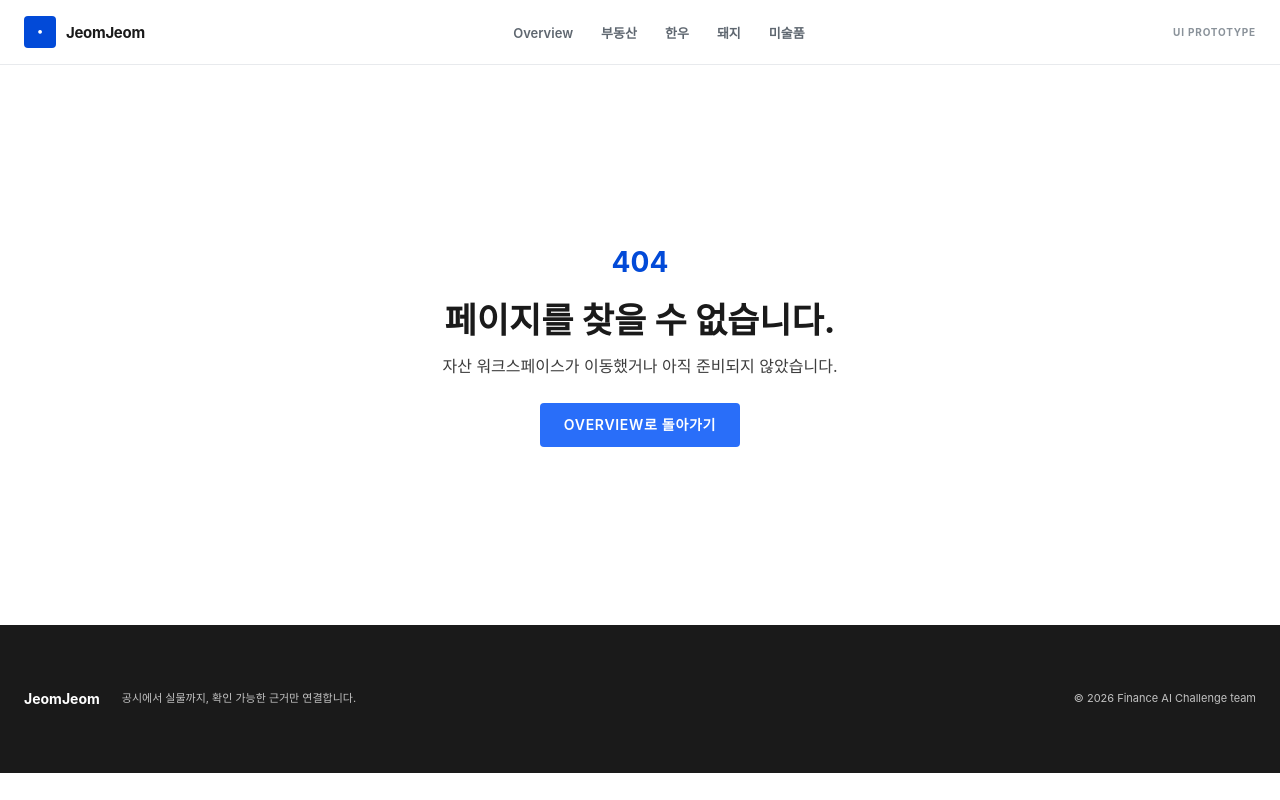
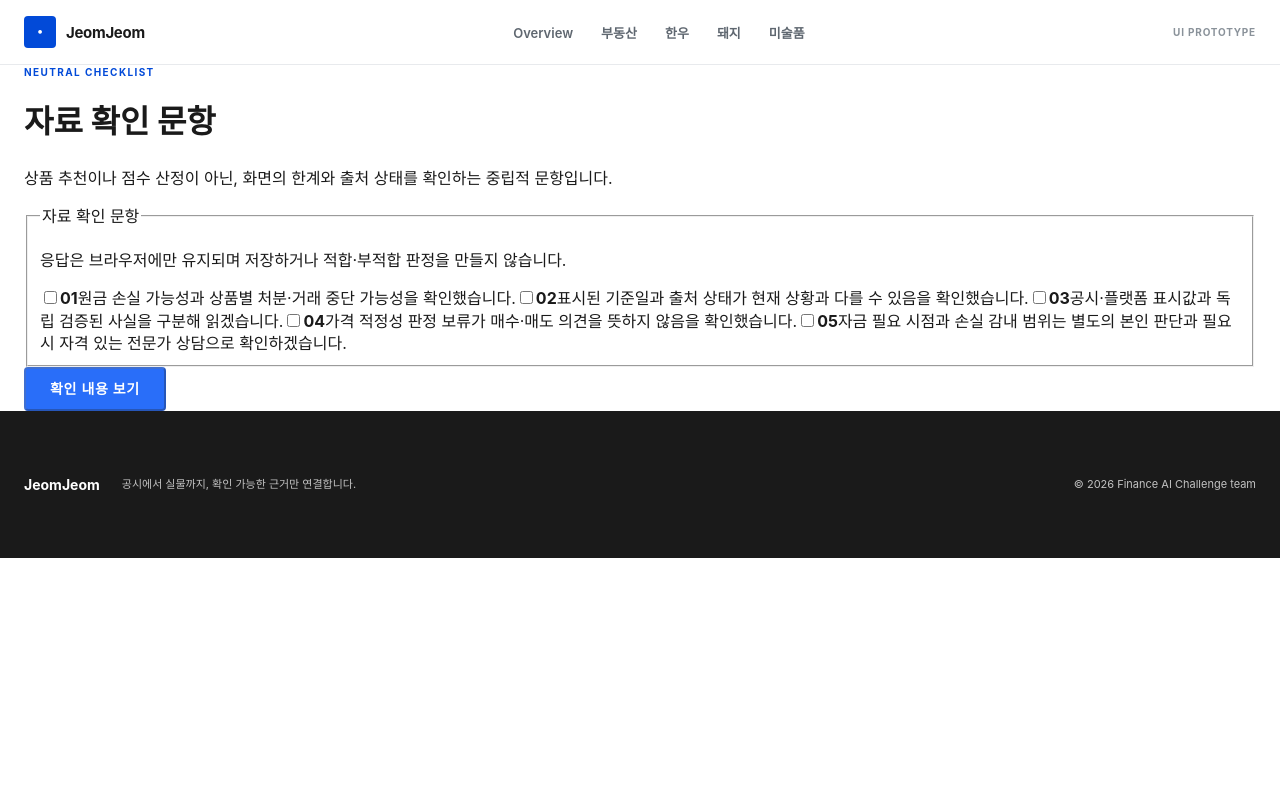
Before and after one commit to yeony-park/finance-ai-challenge-2026, a Next.js app: page /suitability in a window 1280 px wide. Before the commit this address had no page. Built offline with nearby package versions, Linux system fonts and the light colour scheme.

Commit message:
feat: add neutral evidence review checklist

```diff
--- /dev/null
+++ b/app/suitability/page.tsx
@@ -0,0 +1,14 @@
+import { SuitabilityQuestionnaire } from "@/components/suitability-questionnaire";
+
+export default function SuitabilityPage() {
+  return (
+    <main className="catalog-page shell suitability-page">
+      <header className="page-heading">
+        <p className="section-label">NEUTRAL CHECKLIST</p>
+        <h1>자료 확인 문항</h1>
+        <p>상품 추천이나 점수 산정이 아닌, 화면의 한계와 출처 상태를 확인하는 중립적 문항입니다.</p>
+      </header>
+      <SuitabilityQuestionnaire />
+    </main>
+  );
+}
--- /dev/null
+++ b/components/suitability-questionnaire.tsx
@@ -0,0 +1,43 @@
+"use client";
+
+import { FormEvent, useState } from "react";
+
+const questions = [
+  "원금 손실 가능성과 상품별 처분·거래 중단 가능성을 확인했습니다.",
+  "표시된 기준일과 출처 상태가 현재 상황과 다를 수 있음을 확인했습니다.",
+  "공시·플랫폼 표시값과 독립 검증된 사실을 구분해 읽겠습니다.",
+  "가격 적정성 판정 보류가 매수·매도 의견을 뜻하지 않음을 확인했습니다.",
+  "자금 필요 시점과 손실 감내 범위는 별도의 본인 판단과 필요 시 자격 있는 전문가 상담으로 확인하겠습니다.",
+];
+
+export function SuitabilityQuestionnaire() {
+  const [checked, setChecked] = useState<boolean[]>(() => questions.map(() => false));
+  const [submitted, setSubmitted] = useState(false);
+  const completed = checked.every(Boolean);
+
+  function onSubmit(event: FormEvent<HTMLFormElement>) {
+    event.preventDefault();
+    setSubmitted(true);
+  }
+
+  return (
+    <form className="questionnaire" onSubmit={onSubmit}>
+      <fieldset>
+        <legend>자료 확인 문항</legend>
+        <p>응답은 브라우저에만 유지되며 저장하거나 적합·부적합 판정을 만들지 않습니다.</p>
+        {questions.map((question, index) => (
+          <label className="question-row" key={question}>
+            <input
+              type="checkbox"
+              checked={checked[index]}
+              onChange={(event) => setChecked((current) => current.map((value, itemIndex) => itemIndex === index ? event.target.checked : value))}
+            />
+            <span><strong>{String(index + 1).padStart(2, "0")}</strong>{question}</span>
+          </label>
+        ))}
+      </fieldset>
+      <button className="primary-button" type="submit" disabled={!completed}>확인 내용 보기</button>
+      {submitted && completed ? <p className="questionnaire-result" role="status">[팩트] 모든 문항에 응답했습니다. 이 결과는 투자 적합성, 청약 가능 여부 또는 투자 권유를 뜻하지 않습니다.</p> : null}
+    </form>
+  );
+}
```
